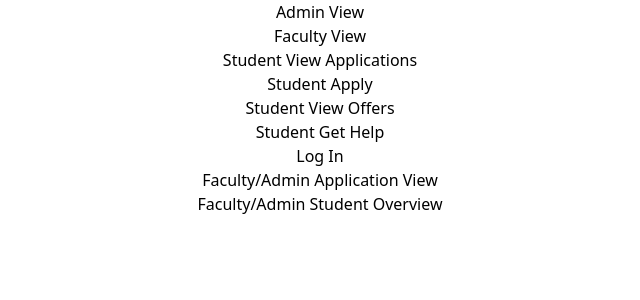
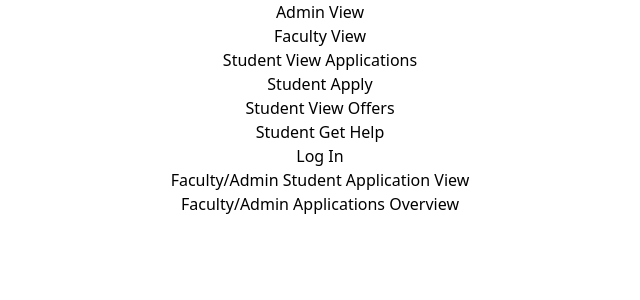
Before and after one commit to Software-Practise/front-end-intern-management, a React (Create React App) app: page / in a window 1280 px wide. Shown: the top 300 px of the page, without its empty margins (320-960 px from the left). Built offline with nearby package versions, Linux system fonts and the light colour scheme.

Commit message:
Faculty/StaffApplicationsAll Placeholder
Adjusted Routing/naming of views, laying foundation for Faculty/Admin view all applications

```diff
--- a/src/App.js
+++ b/src/App.js
@@ -6,7 +6,7 @@ import StudentOffers from "./views/StudentOffers";
 import StudentGetHelp from "./views/StudentGetHelp";
 import FacultyDashboard from "./views/FacultyDashboard";
 import FacultyAdminApplicationView from "./views/FacultyAdminApplicationView";
-import StudentOverview from "./views/StudentOverview";
+import FacultyAdminStudentOverview from "./views/FacultyAdminApplicationsAll";
 import Home from "./Pages/Home";
 import Login from "./Pages/Login";
 
@@ -24,7 +24,7 @@ function App() {
         <Route path="/studentOffers" element={<StudentOffers />} />
         <Route path="/studentGetHelp" element={<StudentGetHelp />} />
         <Route path="/facultyStaffApplicationView" element={<FacultyAdminApplicationView />} />
-        <Route path="/studentOverview" element={<StudentOverview />} />
+        <Route path="/facultyStaffStudentOverview" element={<FacultyAdminStudentOverview />} />
       </Routes>
     </Router>
   );
--- a/src/Pages/Home.jsx
+++ b/src/Pages/Home.jsx
@@ -30,11 +30,13 @@ function Home() {
       </h1>
 
       <h1>
-        <a href="/facultyStaffApplicationView">Faculty/Admin Application View</a>
+        <a href="/facultyStaffApplicationView">Faculty/Admin Student Application View</a>
+        {/* route to view specific student's application details */}
       </h1>
 
       <h1>
-        <a href="/studentOverview">Faculty/Admin Student Overview</a>
+        <a href="/facultyStaffStudentOverview">Faculty/Admin Applications Overview</a>
+        {/* route to view list of all students. Clicking on a student routes to /facultyStaffApplicationView */}
       </h1>
     </div>
   );
--- a/src/views/AdminDashboard.jsx
+++ b/src/views/AdminDashboard.jsx
@@ -12,7 +12,7 @@ const user = {
 		"https://images.unsplash.com/photo-1472099645785-5658abf4ff4e?ixlib=rb-1.2.1&ixid=eyJhcHBfaWQiOjEyMDd9&auto=format&fit=facearea&facepad=2&w=256&h=256&q=80",
 };
 const navigation = [
-	{ name: "Applications", href: "/facultyStaffApplicationView", current: true },
+	{ name: "Applications", href: "/facultyStaffStudentOverview", current: true },
 	{ name: "Faculty/Staff", href: "#", current: false },
 	{ name: "Clients", href: "#", current: false },
 ];
--- a/src/views/FacultyAdminApplicationView.jsx
+++ b/src/views/FacultyAdminApplicationView.jsx
@@ -12,7 +12,7 @@ const user = {
 };
 const navigation = [
   { name: "Apply", href: "#", current: true },
-  { name: "Applications", href: "#", current: false },
+  { name: "Applications", href: "/facultyStaffStudentOverview", current: false },
   { name: "Review", href: "#", current: false },
   { name: "Offers", href: "#", current: false },
   { name: "Get Help", href: "#", current: false },
--- a/src/views/StudentOverview.jsx
+++ b/src/views/FacultyAdminApplicationsAll.jsx
@@ -203,16 +203,22 @@ export default function Example() {
 
         <header className="bg-gray-800 shadow">       {/* Header Below Green Navbar, with "Faculty Dashboard" inside */}
           <div className="max-w-7xl mx-auto py-6 px-4 sm:px-6 lg:px-8">
-            <h1 className="text-3xl font-bold text-nwgreen">Staff/Admin Student Overview </h1>
+            <h1 className="text-3xl font-bold text-nwgreen">Faculty/Admin Applications Overview </h1>
           </div>
         </header>
         <main>        {/* Everything Below "Faculty Dashboard" */}
           <div className="max-w-7xl mx-auto py-6 sm:px-6 lg:px-8">
-
+		    <div> Search bar to filter results</div>
             <div className="px-4 py-6 sm:px-0">       {/* Everything Below Button */}
 
               <div className="border-4 border-dashed border-nwgreen rounded-lg h-96">       {/* Everything inside the dashed border */}
                 {/* put information here */}
+				<div> Will need some kind of a scrollable menu for items below</div>
+				<div> Buttons to filter by: name, major, internship y/n, etc.</div>
+				<div> 	- Student 1 </div>
+				<div> 	- Student 2 </div>
+				<div> 	- Student 3 </div>
+				<div> 	- Student 4 </div>
               </div>
             </div>
             {/* /End replace */}
--- a/src/views/FacultyDashboard.jsx
+++ b/src/views/FacultyDashboard.jsx
@@ -16,7 +16,7 @@ const user = {
 
 /* Nav Bar Buttons */
 const navigation = [
-  { name: "Applications", href: "/facultyStaffApplicationView", current: false },
+  { name: "Applications", href: "/facultyStaffStudentOverview", current: false },
   { name: "Student Overview", href: "/studentOverview", current: false },
 ];
 
```
